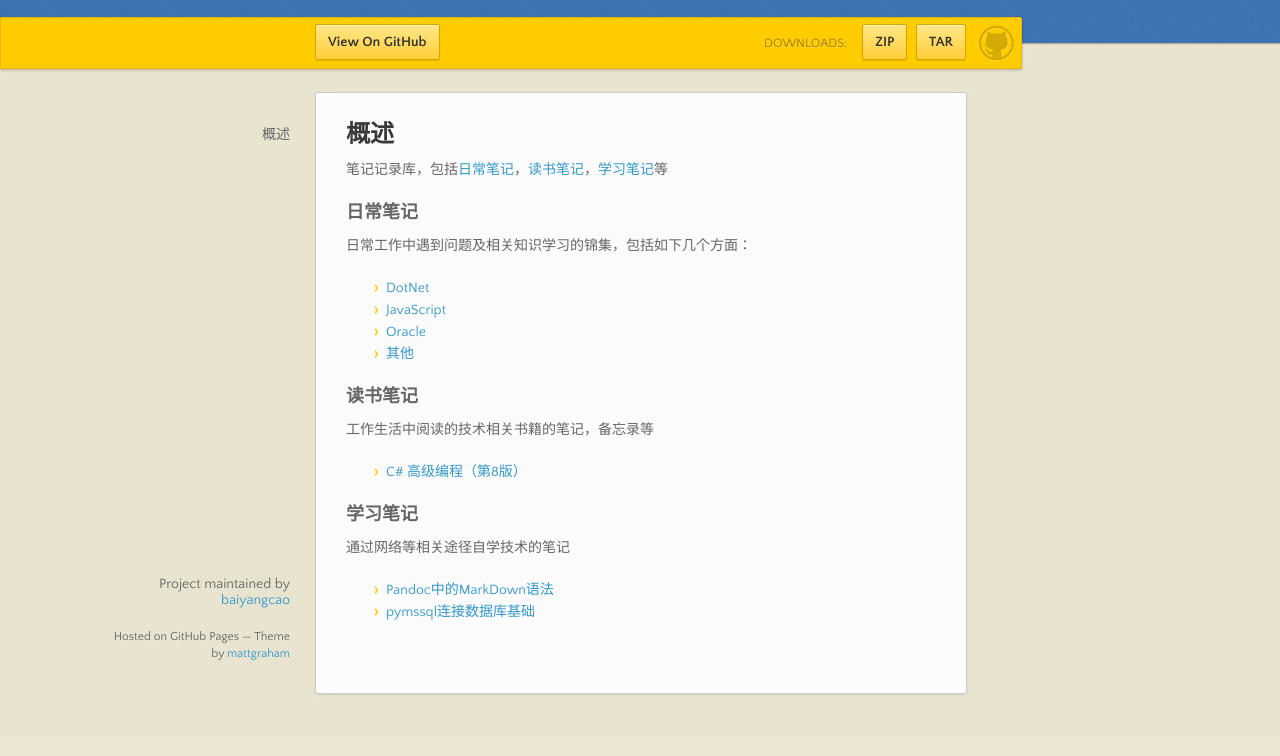
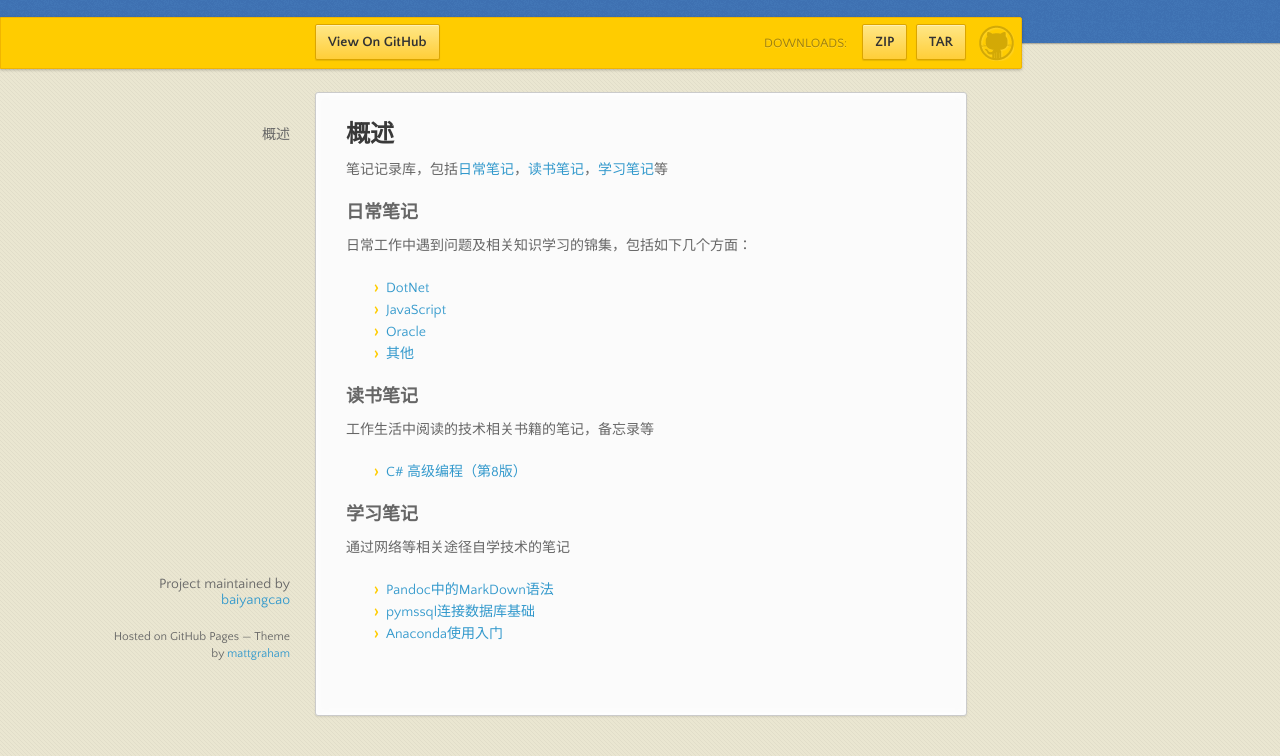
Before and after one commit to baiyangcao/Notes, a website: page docs/index.html in a window 1280 px wide. Shown: the part 98-854 px from the top of the page. Before the commit the page ends 832 px from the top, so only its background shows below. Drawn offline with nearby package versions, Linux system fonts and the light colour scheme.

Commit message:
Github Pages中添加"Anaconda使用入门"链接

```diff
--- a/docs/index.html
+++ b/docs/index.html
@@ -73,6 +73,7 @@
 <ul>
 <li><a href="https://github.com/baiyangcao/Notes/blob/master/Study%20Notes/Pandoc%20Markdown.md">Pandoc中的MarkDown语法</a></li>
 <li><a href="https://github.com/baiyangcao/Notes/blob/master/Study%20Notes/pymssql_basic.md">pymssql连接数据库基础</a></li>
+<li><a href="https://github.com/baiyangcao/Notes/blob/master/Study%20Notes/anaconda_basic.md">Anaconda使用入门</a></li>
 </ul>
       </section>
       <footer>
```
